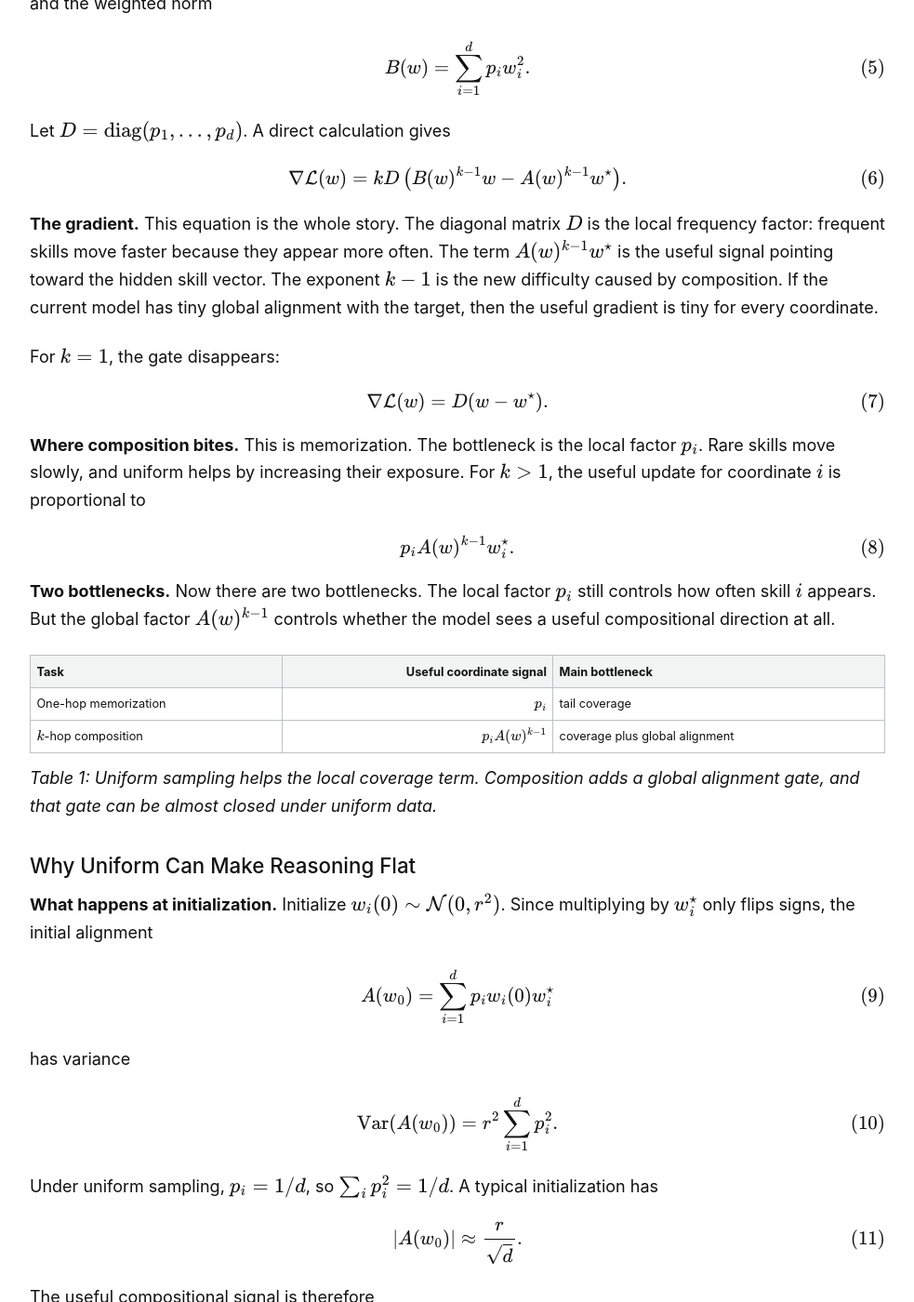
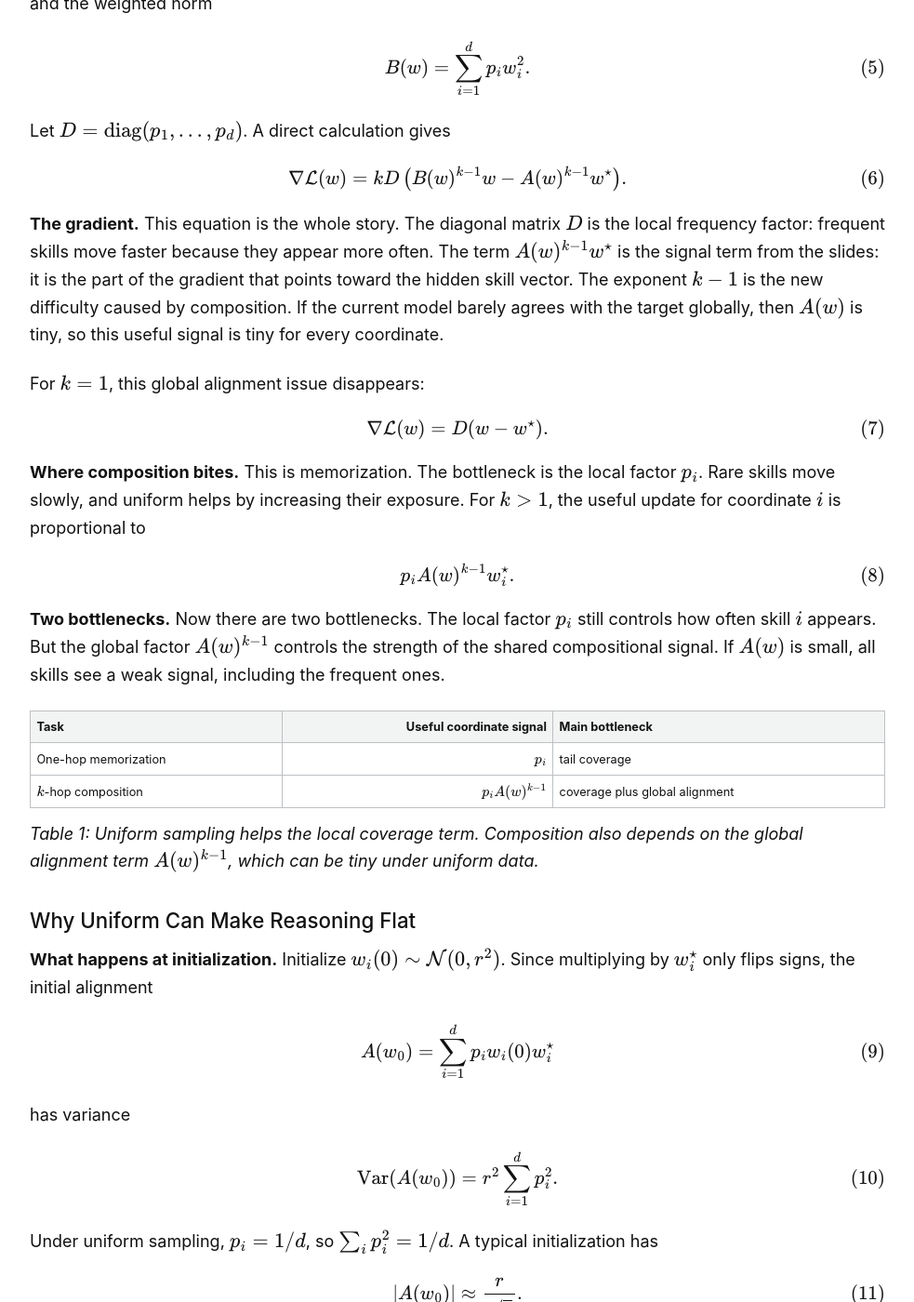
Before and after one commit to zixuan-wang-dlt/zixuan-wang-dlt.github.io, a Jekyll site: the page built from _posts/2026-06-23-power-law-compositional-reasoning.md, in a window 1280 px wide and 1400 px high, scrolled down 3712 px. Shown: the whole window at 93% size, without its empty margins (148-1131 px from the left). Built offline with Jekyll 4.4.1, drawn with Linux system fonts in a browser that asks for light colours; some web fonts are replaced; formulas are drawn with MathJax 3; comment, search, counter and statistics services are not loaded; some of the changed text lies outside the part shown.

Commit message:
Clarify global alignment wording

```diff
--- a/_posts/2026-06-23-power-law-compositional-reasoning.md
+++ b/_posts/2026-06-23-power-law-compositional-reasoning.md
@@ -47,7 +47,7 @@ toc_sticky: true
 
 **The real question.** So the question is not "is uniform good or bad?" The question is: what changes when we move from memorization to composition?
 
-## Composition Adds A Gate
+## Composition Needs Global Alignment
 
 **The toy world.** To isolate the mechanism, strip the task down to a tiny mathematical model. There are $d$ hidden skills. Skill $i$ has a hidden sign $w_i^\star\in\lbrace -1,+1\rbrace$. A training example samples $k$ skill indices $I_1,\ldots,I_k$ from a distribution $p$, and the label is the product of the corresponding hidden signs:
 
@@ -88,9 +88,9 @@ $$
 =kD\left(B(w)^{k-1}w-A(w)^{k-1}w^\star\right).
 $$
 
-**The gradient.** This equation is the whole story. The diagonal matrix $D$ is the local frequency factor: frequent skills move faster because they appear more often. The term $A(w)^{k-1}w^\star$ is the useful signal pointing toward the hidden skill vector. The exponent $k-1$ is the new difficulty caused by composition. If the current model has tiny global alignment with the target, then the useful gradient is tiny for every coordinate.
+**The gradient.** This equation is the whole story. The diagonal matrix $D$ is the local frequency factor: frequent skills move faster because they appear more often. The term $A(w)^{k-1}w^\star$ is the signal term from the slides: it is the part of the gradient that points toward the hidden skill vector. The exponent $k-1$ is the new difficulty caused by composition. If the current model barely agrees with the target globally, then $A(w)$ is tiny, so this useful signal is tiny for every coordinate.
 
-For $k=1$, the gate disappears:
+For $k=1$, this global alignment issue disappears:
 
 $$
 \nabla \mathcal L(w)=D(w-w^\star).
@@ -102,14 +102,14 @@ $$
 p_iA(w)^{k-1}w_i^\star.
 $$
 
-**Two bottlenecks.** Now there are two bottlenecks. The local factor $p_i$ still controls how often skill $i$ appears. But the global factor $A(w)^{k-1}$ controls whether the model sees a useful compositional direction at all.
+**Two bottlenecks.** Now there are two bottlenecks. The local factor $p_i$ still controls how often skill $i$ appears. But the global factor $A(w)^{k-1}$ controls the strength of the shared compositional signal. If $A(w)$ is small, all skills see a weak signal, including the frequent ones.
 
 | Task | Useful coordinate signal | Main bottleneck |
 | --- | ---: | --- |
 | One-hop memorization | $p_i$ | tail coverage |
 | $k$-hop composition | $p_iA(w)^{k-1}$ | coverage plus global alignment |
 
-*Table 1: Uniform sampling helps the local coverage term. Composition adds a global alignment gate, and that gate can be almost closed under uniform data.*
+*Table 1: Uniform sampling helps the local coverage term. Composition also depends on the global alignment term $A(w)^{k-1}$, which can be tiny under uniform data.*
 
 ## Why Uniform Can Make Reasoning Flat
 
@@ -179,7 +179,7 @@ instead of $r/\sqrt d$. Power law does not make the tail common. It does somethi
 | Uniform, $p_i=1/d$ | $r/\sqrt d$ | $r^{k-1}d^{-(k-1)/2}$ | nearly flat |
 | Power law, $p_i\propto i^{-\alpha}$ | $\Theta(r)$ | $\Theta(r^{k-1})$ | a visible descent direction |
 
-*Table 2: The head of the power law turns on the global alignment gate. That is why skew can help composition even though it hurts tail coverage.*
+*Table 2: The head of the power law makes the initial alignment signal much larger. That is why skew can help composition even though it hurts tail coverage.*
 
 **The landscape view.** The loss landscape plot shows the same mechanism in a transformer state-tracking experiment. Around initialization, the uniform run sits in a flat region. The power-law run has a clearer direction of descent.
 
```
